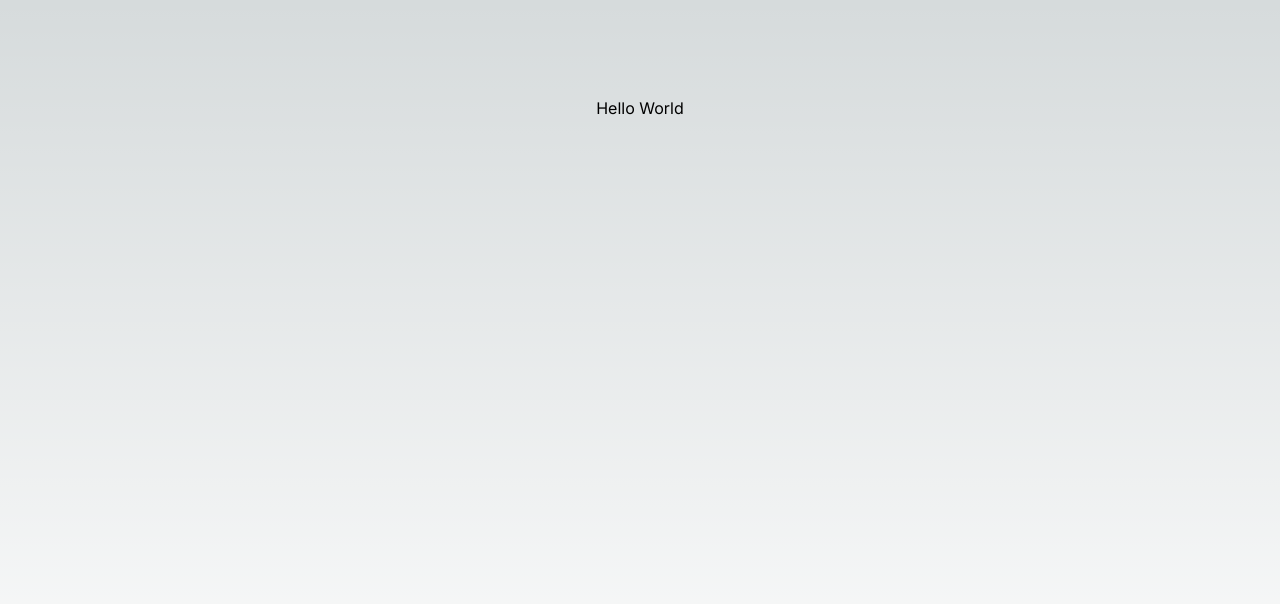
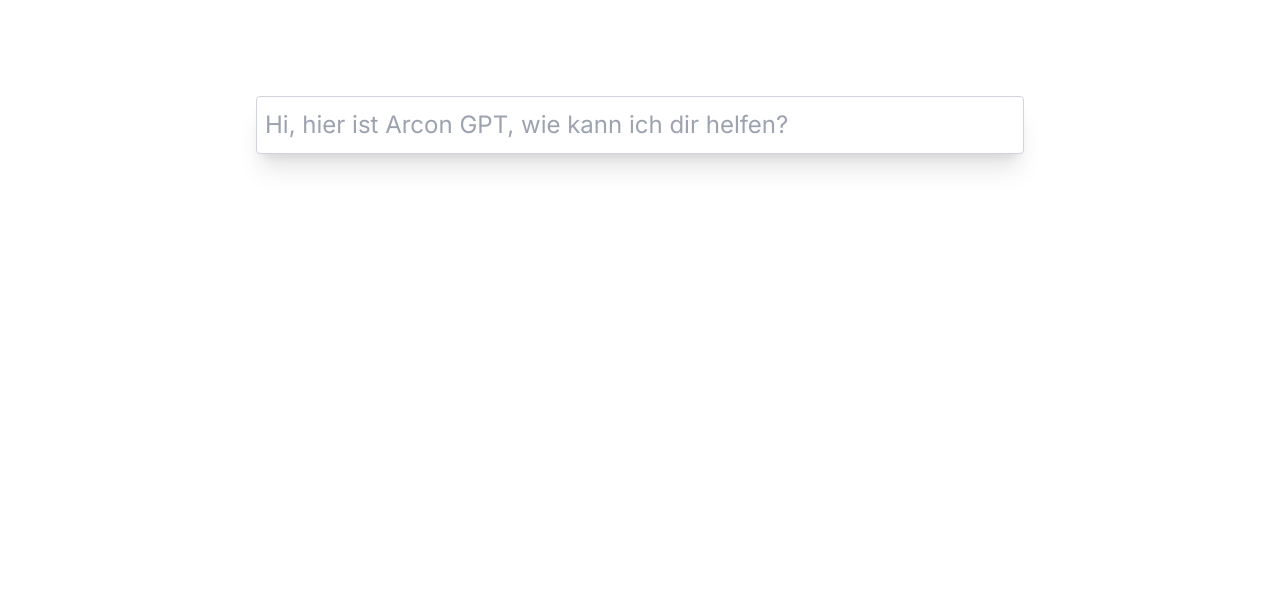
Before and after one commit to PhilippeFuhrer/ai-testenvironment, a Next.js app: page / in a window 1280 px wide. Shown: the top 604 px of the page. Built offline with nearby package versions, Linux system fonts and the light colour scheme.

Commit message:
Writing an API to accept POST the chat messages and put them into an array+

```diff
--- /dev/null
+++ b/app/api/chat/route.tsx
@@ -0,0 +1,8 @@
+
+import { NextRequest, NextResponse } from "next/server";
+
+export async function POST(request: NextRequest) {
+    const body = await request.json();
+    console.log(body);
+    return NextResponse.json(body, {status:201});
+}
--- a/app/globals.css
+++ b/app/globals.css
@@ -18,12 +18,7 @@
 
 body {
   color: rgb(var(--foreground-rgb));
-  background: linear-gradient(
-      to bottom,
-      transparent,
-      rgb(var(--background-end-rgb))
-    )
-    rgb(var(--background-start-rgb));
+  background: #fff;
 }
 
 @layer utilities {
--- a/app/page.tsx
+++ b/app/page.tsx
@@ -1,7 +1,13 @@
+import ChatBot from "@/components/chatBot/page";
+
+
 export default function Home() {
+
   return (
-    <main className="flex min-h-screen flex-col items-center justify-between p-24">
-      Hello World
+    <main className="">
+      <div>
+        <ChatBot></ChatBot>
+      </div>
     </main>
   );
 }
--- /dev/null
+++ b/components/chatBot/page.tsx
@@ -0,0 +1,37 @@
+"use client";
+import React from "react";
+import { useChat } from "ai/react";
+
+const chatBot = () => {
+  const { messages, input, handleInputChange, handleSubmit } = useChat({
+    api: "/api/chat",
+  });
+
+  return (
+    <div className="flex flex-col w-full max-w-md py-24 mx-auto">
+      {messages.map((message) => (
+        <div
+          key={message.id}
+          className="whitespace-pre-wrap"
+          style={{ color: message.role === "user" ? "black" : "green" }}
+        >
+          <strong>{`${message.role}: `}</strong>
+          {message.content}
+          <br />
+          <br />
+        </div>
+      ))}
+
+      <form onSubmit={handleSubmit}>
+        <input
+          className="w-full max-w-md p-2 mb-8 border border-gray-300 rounded shadow-xl text-2xl"
+          value={input}
+          placeholder="Hi, hier ist Arcon GPT, wie kann ich dir helfen?"
+          onChange={handleInputChange}
+        />
+      </form>
+    </div>
+  );
+};
+
+export default chatBot;
--- a/package.json
+++ b/package.json
@@ -9,9 +9,10 @@
     "lint": "next lint"
   },
   "dependencies": {
+    "ai": "^3.3.24",
     "dotenv": "^16.4.5",
     "next": "14.2.6",
-    "openai": "^4.56.0",
+    "openai": "^4.57.0",
     "react": "^18",
     "react-dom": "^18"
   },
```
Also changed, not shown: 1 other file (tests, documents, lock files or other folders).
